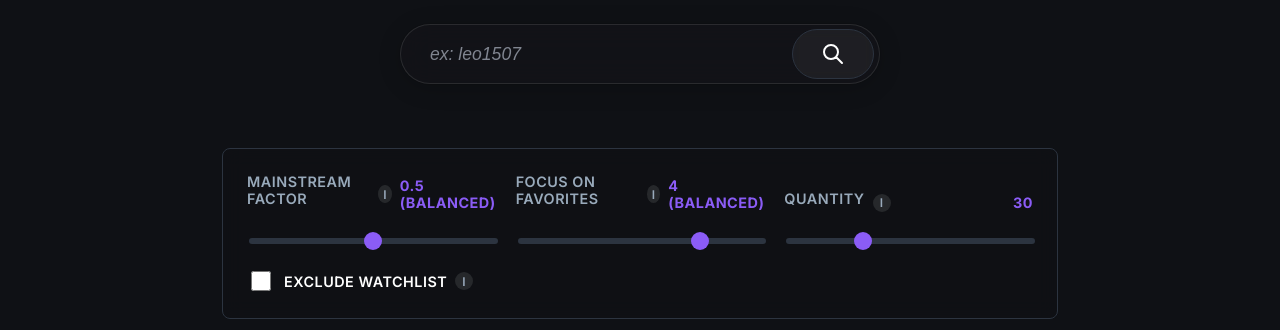
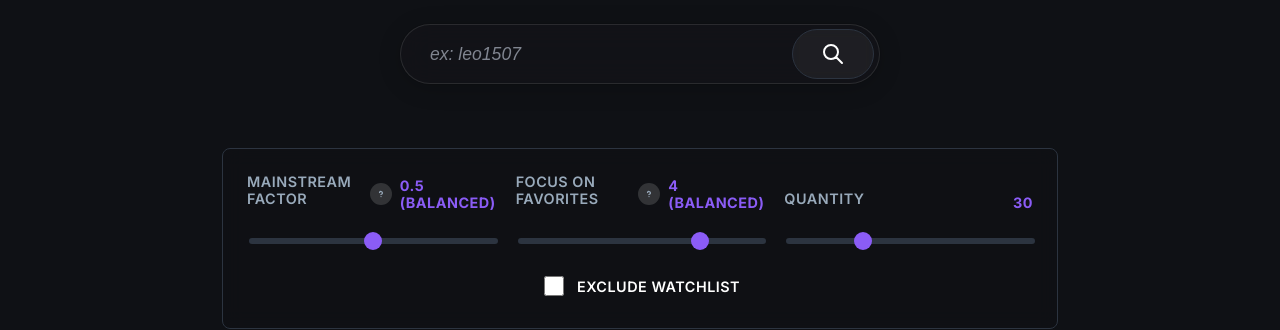
Before and after one commit to titouannnn/MatchBoxd, a website with bundled scripts: page public/index.html in a window 1280 px wide. Shown: the part 521-851 px from the top of the page. Built offline with nearby package versions, Linux system fonts and the light colour scheme; files whose address does not match are found by name.

Commit message:
ui improvments

```diff
--- a/public/index.html
+++ b/public/index.html
@@ -62,13 +62,14 @@
             <main>
                 <!-- Section Configuration -->
                 <section class="config-panel">
-                <div style="display: grid; grid-template-columns: repeat(auto-fit, minmax(220px, 1fr)); gap: 20px; align-items: end;">
+                <div class="settings-grid-container">
                     <!-- 2. Mainstream Factor -->
                     <div class="setting-item">
                         <div class="label-with-icon">
                             <label for="popFactor">Mainstream Factor</label>
-                            <div class="info-icon">i
-                                <span class="tooltip-text">Controls whether you prefer seeing famous hits or discovering obscure hidden gems in your results.</span>
+                            <div class="info-icon">
+                                <svg xmlns="http://www.w3.org/2000/svg" width="10" height="10" viewBox="0 0 24 24" fill="none" stroke="currentColor" stroke-width="3" stroke-linecap="round" stroke-linejoin="round"><path d="M9.09 9a3 3 0 0 1 5.83 1c0 2-3 3-3 3"></path><line x1="12" y1="17" x2="12.01" y2="17"></line></svg>
+                                <span class="tooltip-text">Controls whether you prefer seeing famous hits or discovering hidden gems in your results.</span>
                             </div>
                             <span id="popVal" style="margin-left: auto; color: var(--accent-color);">0.5</span>
                         </div>
@@ -79,8 +80,9 @@
                     <div class="setting-item">
                         <div class="label-with-icon">
                             <label for="ratingPower">Focus on Favorites</label>
-                            <div class="info-icon">i
-                                <span class="tooltip-text">Decide if we should use all the movies you liked, or only your absolute masterpieces to build your profile.</span>
+                            <div class="info-icon">
+                                <svg xmlns="http://www.w3.org/2000/svg" width="10" height="10" viewBox="0 0 24 24" fill="none" stroke="currentColor" stroke-width="3" stroke-linecap="round" stroke-linejoin="round"><path d="M9.09 9a3 3 0 0 1 5.83 1c0 2-3 3-3 3"></path><line x1="12" y1="17" x2="12.01" y2="17"></line></svg>
+                                <span class="tooltip-text">Decide if we should use all the movies you liked, or only the ones with the highest ratings.</span>
                             </div>
                             <span id="ratingPowerVal" style="margin-left: auto; color: var(--accent-color);">4.0</span>
                         </div>
@@ -91,9 +93,7 @@
                     <div class="setting-item">
                         <div class="label-with-icon">
                             <label for="recCount">Quantity</label>
-                            <div class="info-icon">i
-                                <span class="tooltip-text">Number of films to recommend.</span>
-                            </div>
+
                             <span id="recCountVal" style="margin-left: auto; color: var(--accent-color);">30</span>
                         </div>
                         <input type="range" id="recCount" min="1" max="100" step="1" value="30" aria-labelledby="recCountVal">
@@ -105,9 +105,7 @@
                             <input type="checkbox" id="excludeWatchlist">
                             <div class="label-with-icon" style="margin: 0;">
                                 <label for="excludeWatchlist">Exclude watchlist</label>
-                                <div class="info-icon">i
-                                    <span class="tooltip-text">Excludes films already in your Watchlist.</span>
-                                </div>
+
                             </div>
                         </div>
                     </div>
--- a/public/style.css
+++ b/public/style.css
@@ -256,15 +256,22 @@ body {
     display: inline-flex;
     align-items: center;
     justify-content: center;
-    width: 18px;
-    height: 18px;
+    width: 22px; /* Agrandissement pour une meilleure lisibilité (Guidelines: ~20-24px) */
+    height: 22px;
     border-radius: 50%;
-    background: rgba(255, 255, 255, 0.1);
+    background: rgba(255, 255, 255, 0.15); /* Contraste légèrement augmenté */
     color: var(--text-color);
-    font-size: 12px;
     cursor: help;
     position: relative;
-    transition: all 0.2s;
+    transition: all 0.2s cubic-bezier(0.25, 0.8, 0.25, 1);
+    flex-shrink: 0;
+}
+
+.info-icon svg {
+    width: 12px; /* Taille de l'icône ajustée */
+    height: 12px;
+    stroke-width: 2.5; /* Trait un peu plus épais pour la lisibilité */
+    display: block; /* Évite les décalages liés à la ligne de base du texte */
 }
 
 .info-icon:hover {
@@ -752,13 +759,31 @@ input[type="range"] {
     grid-row: span 1;
 }
 
+.settings-grid-container {
+    display: grid;
+    grid-template-columns: repeat(auto-fit, minmax(220px, 1fr));
+    gap: 20px;
+    align-items: end;
+}
+
 .settings-checkbox-group {
     display: flex;
     flex-direction: row;
     gap: 20px;
     align-items: center;
     height: 100%;
-    grid-column: span 2; /* Prend 2 colonnes sur PC pour avoir de la place */
+}
+
+@media (min-width: 769px) {
+    .settings-grid-container {
+        grid-template-columns: repeat(3, 1fr);
+    }
+
+    .settings-checkbox-group {
+        grid-column: 1 / -1;
+        justify-content: center;
+        margin-top: 10px;
+    }
 }
 
 @media (max-width: 768px) {
```
